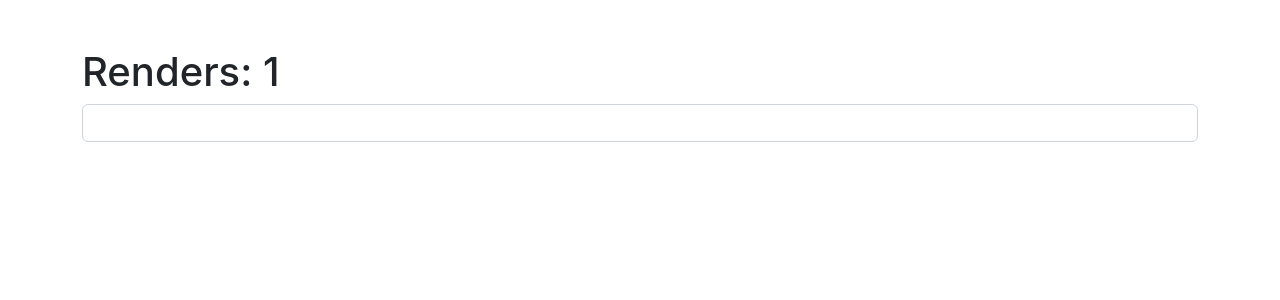
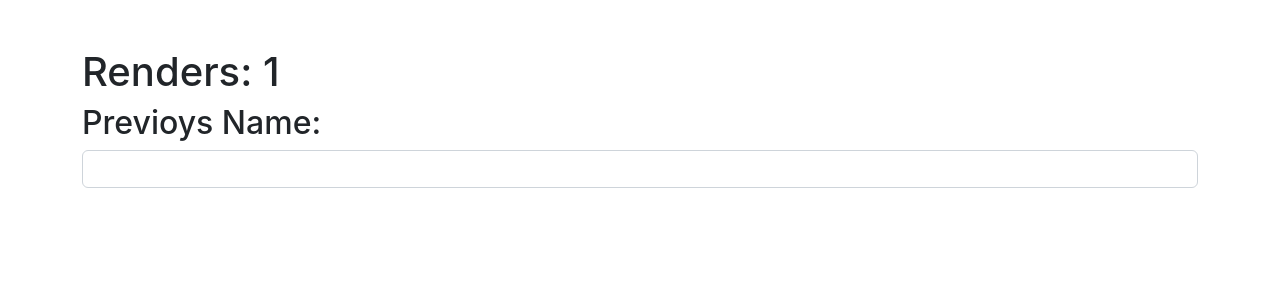
Before and after one commit to AbyssWalker1990/react-sandbox, a React (Create React App) app: page / in a window 1280 px wide. Shown: the top 300 px of the page. Built offline with nearby package versions, Linux system fonts and the light colour scheme.

Commit message:
learned how to save previous state using useRef hook

```diff
--- a/src/components/UseRefExample2.jsx
+++ b/src/components/UseRefExample2.jsx
@@ -3,14 +3,17 @@ import { useState, useEffect, useRef } from 'react'
 function UseRefExample2() {
   const [name, setName] = useState('')
   const renders = useRef(1)
+  const prevName = useRef('')
 
   useEffect(() => {
     renders.current = renders.current + 1
+    prevName.current = name
   })
 
   return (
     <div>
       <h1>Renders: {renders.current}</h1>
+      <h2>Previoys Name: {prevName.current}</h2>
       <input type="text" value={name} onChange={(e) => setName(e.target.value)} className="form-control mb-3" />
     </div>
   )
```
